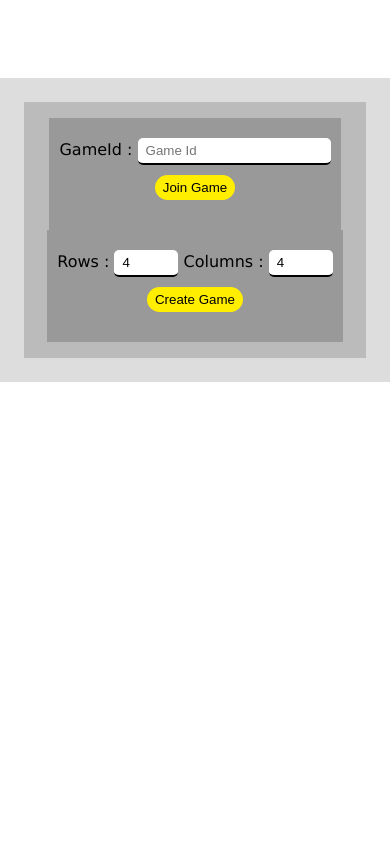
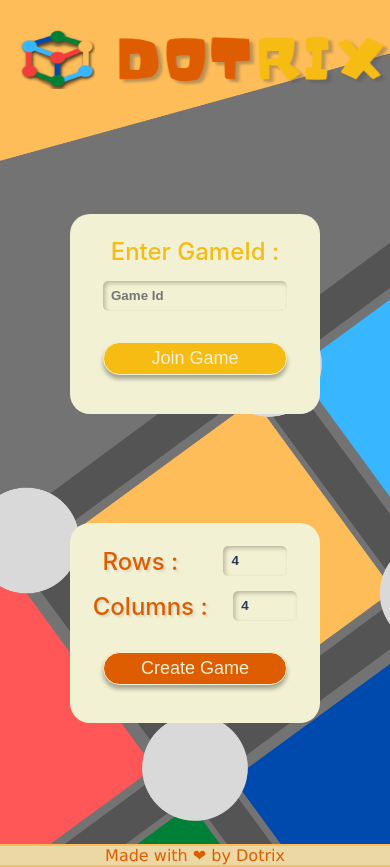
Before and after one commit to sagarsingh0304/Dotrix, a Flask app: page / in a window 390 px wide. Before the commit the page ends 382 px from the top, so only its background shows below. Run offline with Flask 2, Linux system fonts and the light colour scheme.

Commit message:
implemented the frontend design on home page and added feature: " after creating the game the join game form will have the gameid value ".

```diff
--- a/static/css/main.css
+++ b/static/css/main.css
@@ -1,54 +1,162 @@
-*{
-   box-sizing: border-box;
+* {
+    box-sizing: border-box;
+}
+
+:root{
+    --primary-text-ff: Verdana, Geneva, Tahoma, sans-serif;
+    --form-ff: -apple-system, BlinkMacSystemFont, 'Segoe UI', Roboto, Oxygen, Ubuntu, Cantarell, 'Open Sans', 'Helvetica Neue', sans-serif;
+
+    /* --secondary-ff: ; */
+
+    --primary-fs: 33px;
+    --secondary-fs: 17px;
+
+    --bg-color: #293858;
+
+    --color-orange: #DD5D00;
+    --color-yellow: #F7BC13;
+    --color-light: #F2F1D3;
+    --color-dark: #293858;
+    --color-placeholder: #C4C4C4;
 }
 
 body{
     margin: 0;
     padding: 0;
-}
-main{
-    /* min-width: 600px; */
-    max-width: 700px;
-    margin: 20% auto;
-    padding: 1.5em;
-    background-color: #ddd;
+    overflow-x: hidden;
+    background-color: var(--bg-color);
+    background-image: url("../images/bg.png");
+    background-size: cover;
+    background-attachment: fixed;
+    background-repeat: no-repeat;
+    background-position-x: center;
+    font-family: var(--primary-text-ff);
 }
 
+/* Header */
+
+header{
+    /* height: 18.5vh; */
+    display: flex;
+    justify-content: start;
+    margin-top: 1em;
+}
+
+#logo {
+    width: 150px;
+    height: 150px;
+    margin-left: 2em;
+    margin-right: 1em;
+
+}
+
+#logo-name {
+    width: 570px;
+    height: 150px;
+}
+
+
+
+/* main  */
+
+main{
+    /* padding: 1.5em;  */
+    /* background-color: #ddd;      */
+    display: flex;
+    justify-content: center;
+    min-height: 75vh;
+    align-items: center;
+}
+
+/* Form container */
+
 #form-container{
-    background-color: #bbb;
+    width: 100vw;
     padding: 1em;
     display: flex;
-    flex-wrap: wrap;
     align-items: center;
+    justify-content: space-evenly;
+}
+
+
+/* Forms */
+
+.form{
+    width: 300px;
+    height: 200px;
+    display: flex;
+    flex-flow: column;
+    align-items: normal;
+    justify-content: space-around;
+    background-color: var(--color-light);
+    padding: 20px 10px;
+    font-family: var(--form-ff);
+    font-size: 24px;
+    border-radius: 20px;
+    font-weight: 500;
+}
+
+#create-game-form {
+    color: var(--color-orange);
+}
+
+#join-game-form {
+    color: var(--color-yellow);
+    align-items: center;
+}
+
+
+/* label */
+
+#create-game-form > label {
+    /* pa */
+    font-style: normal;
+    text-shadow: #58555525 2px 2px 2px;
+    display: flex;
+    align-items: flex-end;
     justify-content: space-around;
 }
 
-.form{
-    background-color:#999;
-    padding: 20px 10px;
-    font-family: Verdana, Geneva, Tahoma, sans-serif;
-    font-size: 1em;
+/* Buttons */
+
+#create-game-form > button {
+    background-color: var(--color-orange);
 }
 
-input[type='submit']{
+#join-game-form > button {
+    background-color: var(--color-yellow);
+}
 
-    display: block;
-    margin: 10px auto;
-    padding: 5px 8px;
-
-    background-color: #ffee00;
+.button {
+    width: 60%;
+    margin: 1rem auto;
+    padding: 10px 13px;
+    color: var(--color-light);
     border: 0;
     border-radius: 20px;
-
+    border: var(--color-light) 1px solid;
+    box-shadow: #00000050 0 4px 4px;
+    cursor: pointer;
+    font-size: 18px;
 }
 
+
+
+/* input box and placeholder */
+
 input{
-    background: white;
+    max-width: 80%;
+    padding: 5px 8px;
+    height: 30px;
+    background: var(--color-light);
+    box-shadow: inset 2px 2px 4px rgba(0, 0, 0, 0.25);
     border: 0;
-    border-bottom: black 2px solid;
     border-radius: 5px;
-    padding: 5px 8px;
+    outline: var(--color-light) 1px solid;
+    color: var(--color-dark);
+    font-weight: bolder;
 }
+
 
 #send-avtar {
     margin: 10px auto;
@@ -57,3 +165,82 @@ input{
     border: 0;
     border-radius: 20px;
 }
+
+label{
+    display:inline-block;
+}
+
+/* FOOTER */
+footer {
+    width: 100%;
+    text-align:center;
+    max-height:5vh;
+    background: #ddedde90;
+    position: relative;
+    bottom: 2px;
+    color: var(--color-orange);
+}
+
+
+@media (max-width: 748px) {
+    #logo {
+        width: 100px;
+        height: 100px;
+        margin-top: 0.8em;
+    }
+
+    #logo-name {
+        width: 470px;
+        height: 120px;
+    }
+
+    #form-container {
+        height: 90vh;
+        display: flex;
+        flex-flow: column;
+        justify-content: spacebetween;
+    }
+}
+
+@media (max-width: 584px) {
+    #logo {
+        width: 100px;
+        height: 100px;
+        margin-top: 0.8em;
+        margin-left: 2em;
+        margin-right: 0.6em;
+    }
+
+    #logo-name {
+        width: 400px;
+        height: 80px;
+        margin-top: 0.8em;
+    }
+}
+
+@media (max-width: 436px) {
+
+    #logo {
+        width: 80px;
+        height: 60px;
+        margin-top: 0.8em;
+        margin-left: 1.2em;
+        margin-right: 0.6em;
+    }
+
+    #logo-name {
+        width: 300px;
+        height: 60px;
+        margin-top: 0.8em;
+    }
+    .form {
+        width: 250px;
+        height: 200px;
+        padding: 15px 10px;
+    }
+
+    .button {
+        width: 80%;
+        padding: 5px 8px;
+    }
+}
--- a/static/scripts/main.js
+++ b/static/scripts/main.js
@@ -1,7 +1,7 @@
 // just empty
 const joinBtn = document.getElementById('join-button');
 const createBtn = document.getElementById('create-button');
-const joinForm = document.getElementById('join-form');
+const joinForm = document.getElementById('join-game-form');
 const createGameForm = document.getElementById('create-game-form')
 
 function sendRequest(requestMethod, apiEndPoint, data) {
@@ -40,5 +40,5 @@ createGameForm.addEventListener('submit', event => {
     rows = createGameForm.elements['rows'].value;
     columns = createGameForm.elements['columns'].value;
     sendRequest(createGameForm.method, createGameForm.action, {rows, columns})
-    .then(response => console.log(response))
+    .then(response => joinForm.elements['gameid'].value = response.gameId)
 })
--- a/templates/home.html
+++ b/templates/home.html
@@ -1,29 +1,33 @@
 {% extends "layout.html" %}
 
 {% block main %}
+<header>
+    <img src="{{ url_for('static', filename='images/project-logo.png') }}" alt="Dotrix Logo" id="logo">
+    <img src="{{ url_for('static', filename='images/project-name.png') }}" alt="Dotrix name" id="logo-name">
+</header>
+
 <main>
     <div id="form-container">
-            <!-- select the form by clicking on the button will do this afterwards  -->
-            <!-- <div id="form-selector">
-                <button class="form-selector--button">Join Game</button>
-                <button class="form-selector--button">Create Game</button>
-            </div> -->
-
-            <form action="/joingame" method="GET" id="join-form" class="form">
-                <label for="gameid">GameId :</label>
-                <input type="text" name="gameid" id="join-form--gameid" minlength="6" maxlength="6" placeholder="Game Id"  required autocomplete='off'> <br>
-                <input type="submit" value="Join Game" id="join-button">
+        <form action="/joingame" method="GET" id="join-game-form" class="form">
+            <label for="gameid">Enter GameId :</label>
+            <input type="text" name="gameid" id="join-form--gameid" minlength="6" maxlength="6" placeholder="Game Id"  required autocomplete='off'>
+            <button type="submit" id="join-button" class="button">Join Game</button>
+            <!-- <input type="submit" value="Join Game" id="join-button"> -->
         </form>
 
         <form action="/newgame" method="POST" id="create-game-form" class="form">
-                <label for="rows">Rows :</label>
-                <input type="number" name="rows" id="create-game--row" value="4" min="4" max="10" >
-                <label for="columns">Columns : </label>
-                <input type="number" name="columns" id="create-game--col" value="4" min="4" max="10"><br>
-                <input type="submit" value="Create Game" id="create-button">
+            <label for="rows"> <span> Rows : </span>
+            <input type="number" name="rows" id="create-game--row" value="4" min="4" max="10" > </label>
+            <label for="columns"> <span> Columns : </span>
+            <input type="number" name="columns" id="create-game--col" value="4" min="4" max="10"> </label>
+            <button type="submit" id="create-button" class="button">Create Game</button>
+            <!-- <input type="submit" value="Create Game" id="create-button">  -->
         </form>
     </div>
 </main>
+
+<footer>Made with ❤ by Dotrix</footer>
+
 {% endblock main %}
 
 {% block scripts %}
```
Also changed, not shown: static/images/project-logo.png (added), static/images/project-name.png (added). Lines whose indentation alone changed are shown as unchanged.
